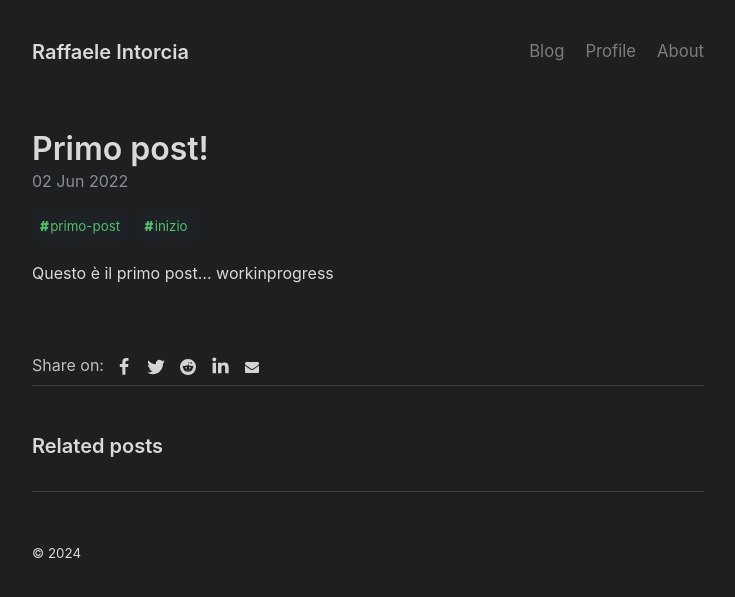
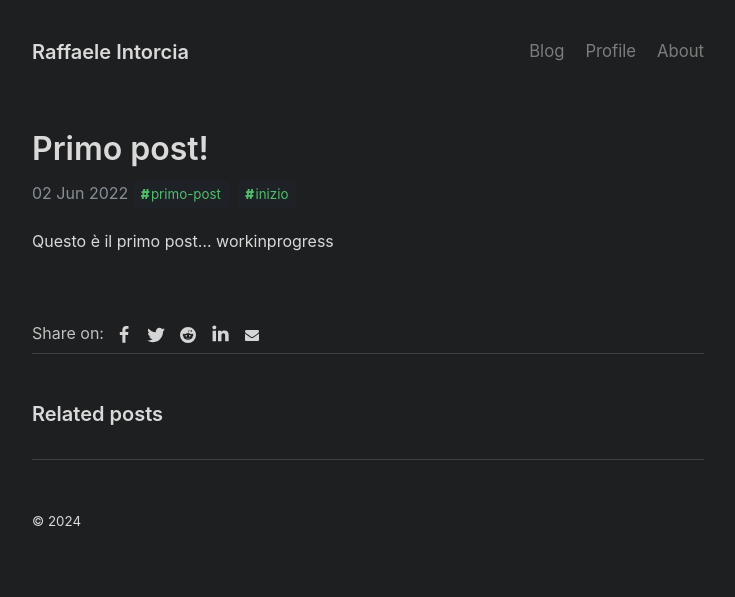
Before and after one commit to intoinside/intoinside.github.io, a Jekyll site: the page built from _posts/2022-06-02-primo-post.md, in a window 1280 px wide. Shown: the top 597 px of the page, without its empty margins (272-1007 px from the left). Built offline with Jekyll 4.4.1, drawn with Linux system fonts in a browser that asks for light colours; comment, search, counter and statistics services are not loaded.

Commit message:
Edit on tag layout

```diff
--- a/_layouts/post.html
+++ b/_layouts/post.html
@@ -4,16 +4,13 @@ layout: default
 
 <article class="post">
   <h1 class="post-title">{{ page.title }}</h1>
-
-  <div class="post-date">
-    <time datetime="{{ page.date | date_to_xmlschema }}" class="post-date">{{ page.date | date_to_string }}</time>
-  </div>
-
-  <div class="post-tags">
+  <time datetime="{{ page.date | date_to_xmlschema }}" class="post-date">{{ page.date | date_to_string }}</time>
+  <span class="post-tags">
     {% for tag in page.tags %}
     <span class="tag">{{ tag }}</span>
     {% endfor %}
-  </div>
+    </span>
+  </span>
   <p></p>
   {{ content }}
 </article>
--- a/_sass/_posts.scss
+++ b/_sass/_posts.scss
@@ -33,7 +33,7 @@
 
 // Meta data line below post title
 .post-date {
-  display: block;
+  display: inline;
   margin-top: -.5rem;
   margin-bottom: var(--spacer);
   color: var(--gray-600);
```
Also changed, not shown: index.html (+3 -7 lines).
